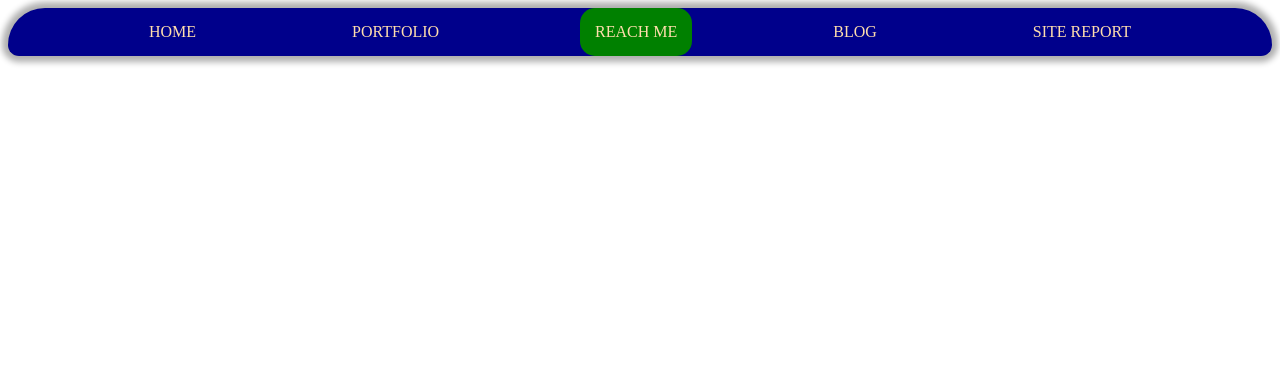
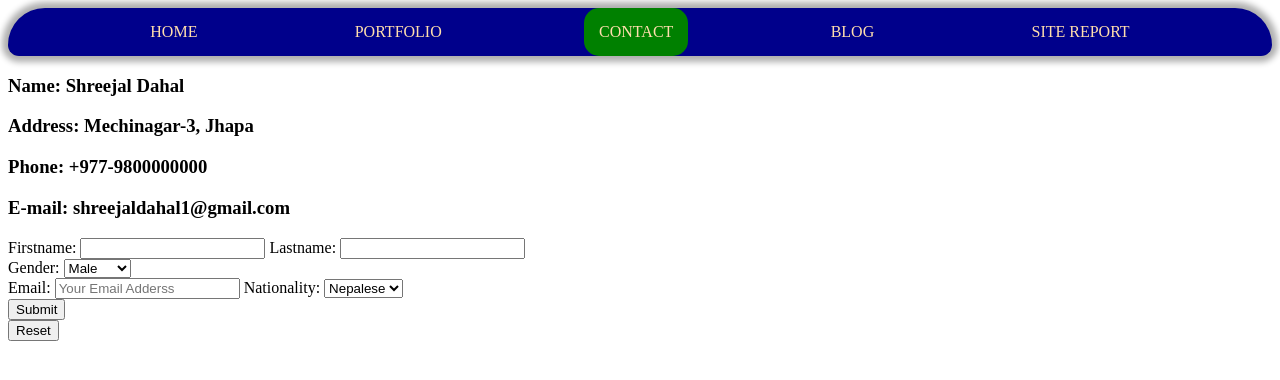
Before and after one commit to shreejal1/University-Assignment, a plain HTML site: page contact.html in a window 1280 px wide. Drawn offline with Linux system fonts and the light colour scheme.

Commit message:
Contact form made and some css properties created and updated

```diff
--- a/contact.html
+++ b/contact.html
@@ -3,17 +3,50 @@
 	<head>
 		<meta name="viewport" content="width=device-width, initial-scale=1.0">
 		<link rel="stylesheet" type="text/css" href="stylesheet.css">
-		<title>REACH ME</title>
+		<title>CONTACT</title>
 	</head>
 	<body>
-		<div class=container>
+		<div class="container">
 			<nav>
 				<a href=index.html>HOME</a>
 				<a href=portfolio.html>PORTFOLIO</a>
-				<a id=three href=contact.html>REACH ME</a>
+				<a id=menu href=contact.html>CONTACT</a>
 				<a href=blog.html>BLOG</a>
 				<a href=sitereport.html>SITE REPORT</a>
 			</nav>
+			<div class="contact">
+				<h3>Name: Shreejal Dahal</h3>
+				<h3>Address: Mechinagar-3, Jhapa</h3>
+				<h3>Phone: +977-9800000000</h3>
+				<h3>E-mail: shreejaldahal1@gmail.com</h3>
+			</div>
+			<form class="form_one" action="mailto:shreejaldahal1@gmail" method=post>
+				Firstname:
+				<input type="text" name="firstname">
+				Lastname:
+				<input type="text" name="lastname">
+				<div>
+					Gender:
+					<select name="gender">
+						<option value="male">Male</option>
+						<option value="female">Female</option>
+						<option value="other">Other</option>
+					</select>
+				<div>
+				<div>
+					Email:
+					<input type="email" name="email" placeholder="Your Email Adderss">
+					Nationality:
+					<select name="nationality">
+						<option value="nepalese">Nepalese</option>
+						<option value="other">Others</option>
+					</select>
+				</div>
+				<div>
+				<input type="submit" value="Submit">
+				</div>
+				<input type="reset">
+			</form>
 		</div>
 	</body>
 </html>
--- a/stylesheet.css
+++ b/stylesheet.css
@@ -13,9 +13,22 @@ a{
 	transition: 0.3s;
 }
 a:hover {
-	transform:scale(1.2);
+	transform: scale(1.2);
 }
-#one, #two, #three, #four, #five{
+#menu{
 	background-color: green;
 	border-radius: 15px;
 }
+.gridcontainerone{
+	display: grid;
+	grid-template-columns: auto auto auto 150px;
+	grid-gap: 10px;
+	text-align: center;
+	margin-top: 9px;
+}
+.element1, .element2, .element3, .element4{
+	background-color: grey;
+}
+#contactme{
+	text-align: center;
+}
```
Also changed, not shown: blog.html (+2 -2 lines), index.html (+8 -14 lines), portfolio.html (+2 -2 lines), sitereport.html (+2 -2 lines).
